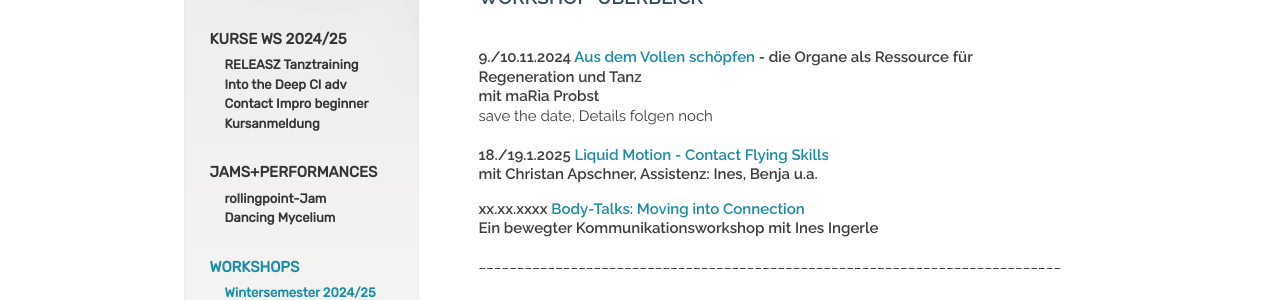
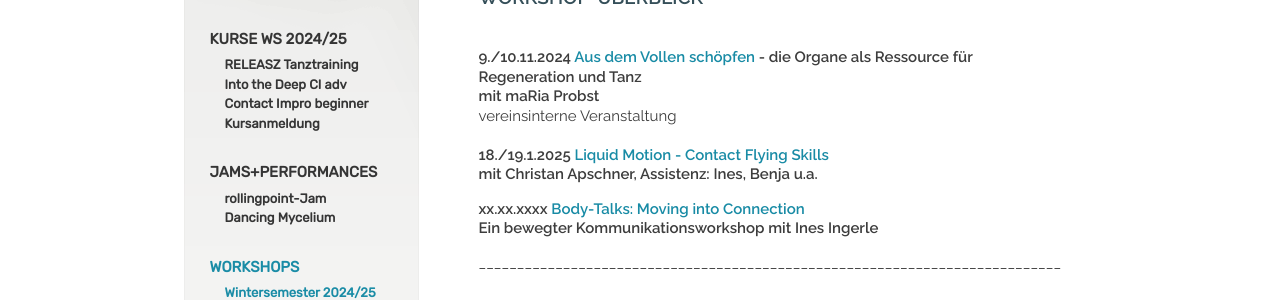
Before and after one commit to manulari/rollingpointat, a Jekyll site: the page built from _pages_de/wsws2024.md, in a window 1280 px wide and 900 px high. Shown: the part 155-455 px from the top of the window. Built offline with Jekyll 4.4.1, drawn with Linux system fonts in a browser that asks for light colours; comment, search, counter and statistics services are not loaded.

Commit message:
Update page (de) “wsws2024”

```diff
--- a/_pages_de/wsws2024.md
+++ b/_pages_de/wsws2024.md
@@ -8,7 +8,7 @@ language: de
 \
 **9./10.11.2024 [Aus dem Vollen schöpfen](#organs) - die Organe als Ressource für Regeneration und Tanz**\
 **mit maRia Probst**\
-save the date, Details folgen noch\
+vereinsinterne Veranstaltung\
 \
 **18./19.1.2025 [Liquid Motion - Contact Flying Skills](#flyingskills)**\
 **mit Christan Apschner, Assistenz: Ines, Benja u.a.**
```
